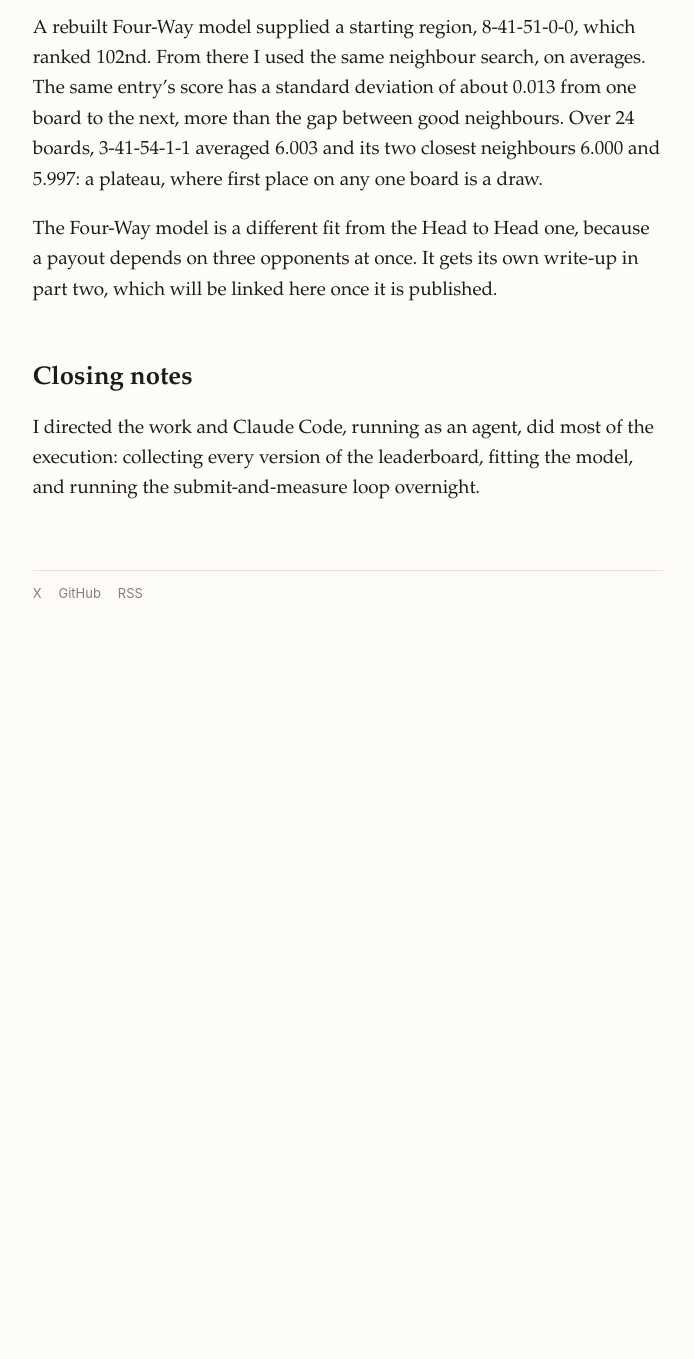
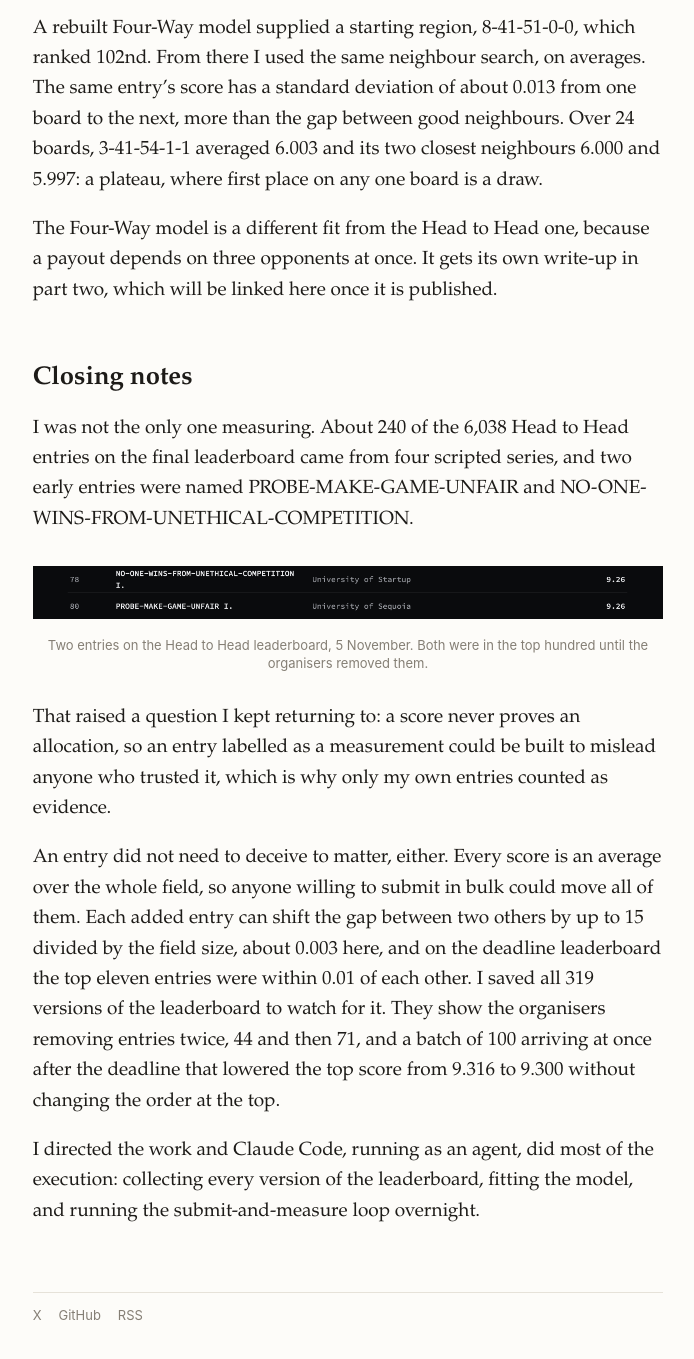
Before and after one commit to kinshu0/kinshu0.github.io, a Jekyll site: the page built from _posts/2026-11-22-castle-challenge.markdown, in a window 1280 px wide and 1400 px high, scrolled down 12194 px. Shown: the top 1359 px of the window, without its empty margins (292-986 px from the left). Built offline with Jekyll 4.4.1, drawn with Linux system fonts in a browser that asks for light colours; before the commit the page ends 12872 px from its top, so only the background shows below that.

Commit message:
Castle post: closing notes on the field, bulk submissions and removals, with screenshot
Co-Authored-By: Claude Fable 5.2 <noreply@anthropic.com>

```diff
--- a/_posts/2026-11-22-castle-challenge.markdown
+++ b/_posts/2026-11-22-castle-challenge.markdown
@@ -282,6 +282,17 @@ The Four-Way model is a different fit from the Head to Head one, because a payou
 
 ## Closing notes
 
+I was not the only one measuring. About 240 of the 6,038 Head to Head entries on the final leaderboard came from four scripted series, and two early entries were named PROBE-MAKE-GAME-UNFAIR and NO-ONE-WINS-FROM-UNETHICAL-COMPETITION.
+
+<figure>
+<img src="/assets/castle/leaderboard-probe-names.png" alt="Two leaderboard rows: NO-ONE-WINS-FROM-UNETHICAL-COMPETITION, University of Startup, 9.26, and PROBE-MAKE-GAME-UNFAIR, University of Sequoia, 9.26" width="1207" height="103">
+<figcaption>Two entries on the Head to Head leaderboard, 5 November. Both were in the top hundred until the organisers removed them.</figcaption>
+</figure>
+
+That raised a question I kept returning to: a score never proves an allocation, so an entry labelled as a measurement could be built to mislead anyone who trusted it, which is why only my own entries counted as evidence.
+
+An entry did not need to deceive to matter, either. Every score is an average over the whole field, so anyone willing to submit in bulk could move all of them. Each added entry can shift the gap between two others by up to 15 divided by the field size, about 0.003 here, and on the deadline leaderboard the top eleven entries were within 0.01 of each other. I saved all 319 versions of the leaderboard to watch for it. They show the organisers removing entries twice, 44 and then 71, and a batch of 100 arriving at once after the deadline that lowered the top score from 9.316 to 9.300 without changing the order at the top.
+
 I directed the work and Claude Code, running as an agent, did most of the execution: collecting every version of the leaderboard, fitting the model, and running the submit-and-measure loop overnight.
 
 <link rel="stylesheet" href="/assets/castle/predictor.css">
```
Also changed, not shown: assets/castle/leaderboard-probe-names.png (added).
